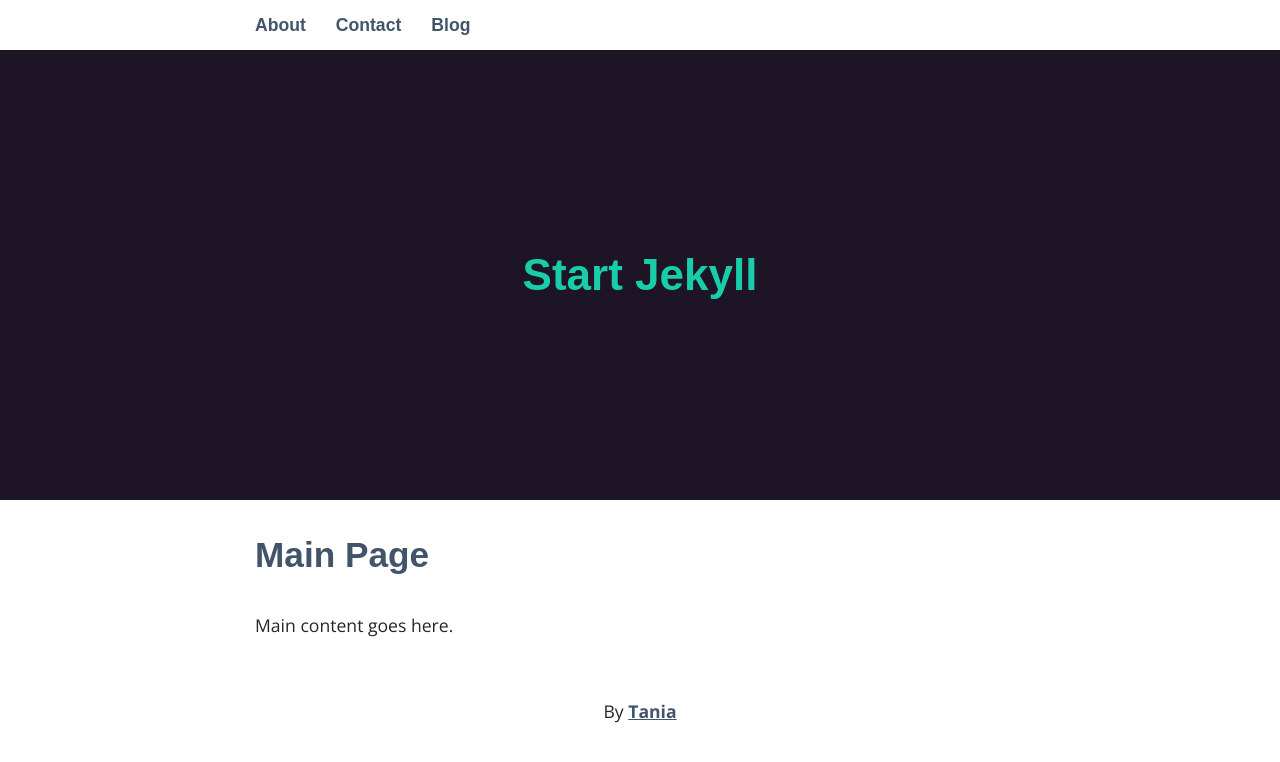
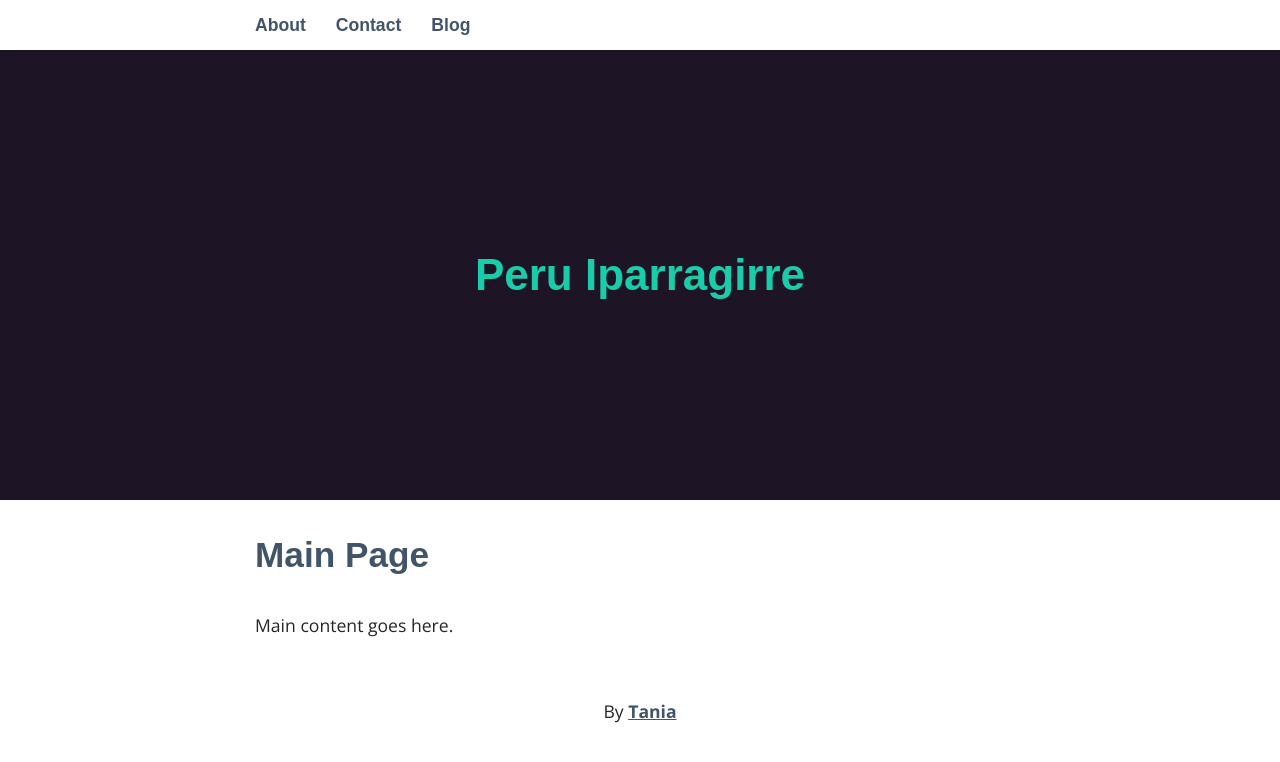
Before and after one commit to nomadagaldua/nomadagaldua.github.io, a Jekyll site: the page built from index.html, in a window 1280 px wide. Shown: the top 762 px of the page. Built offline with Jekyll 4.4.1, drawn with Linux system fonts in a browser that asks for light colours; some web fonts are replaced.

Commit message:
Update _config.yml

```diff
--- a/_config.yml
+++ b/_config.yml
@@ -1,12 +1,12 @@
 # Site Settings
-title: Start Jekyll
-email: taniarascia@gmail.com
+title: Peru Iparragirre
+email: iparragirre.peru@yahoo.es
 description: >
   A guide to getting started with Jekyll.
-baseurl: "/startjekyll"
-url: "http://taniarascia.github.io"
-twitter_username: taniarascia
-github_username:  taniarascia
+baseurl: "/nomadagaldua"
+url: "nomadagaldua.github.io"
+twitter_username:
+github_username:
 # Build Settings
 sass:
   sass_dir: _sass
```
